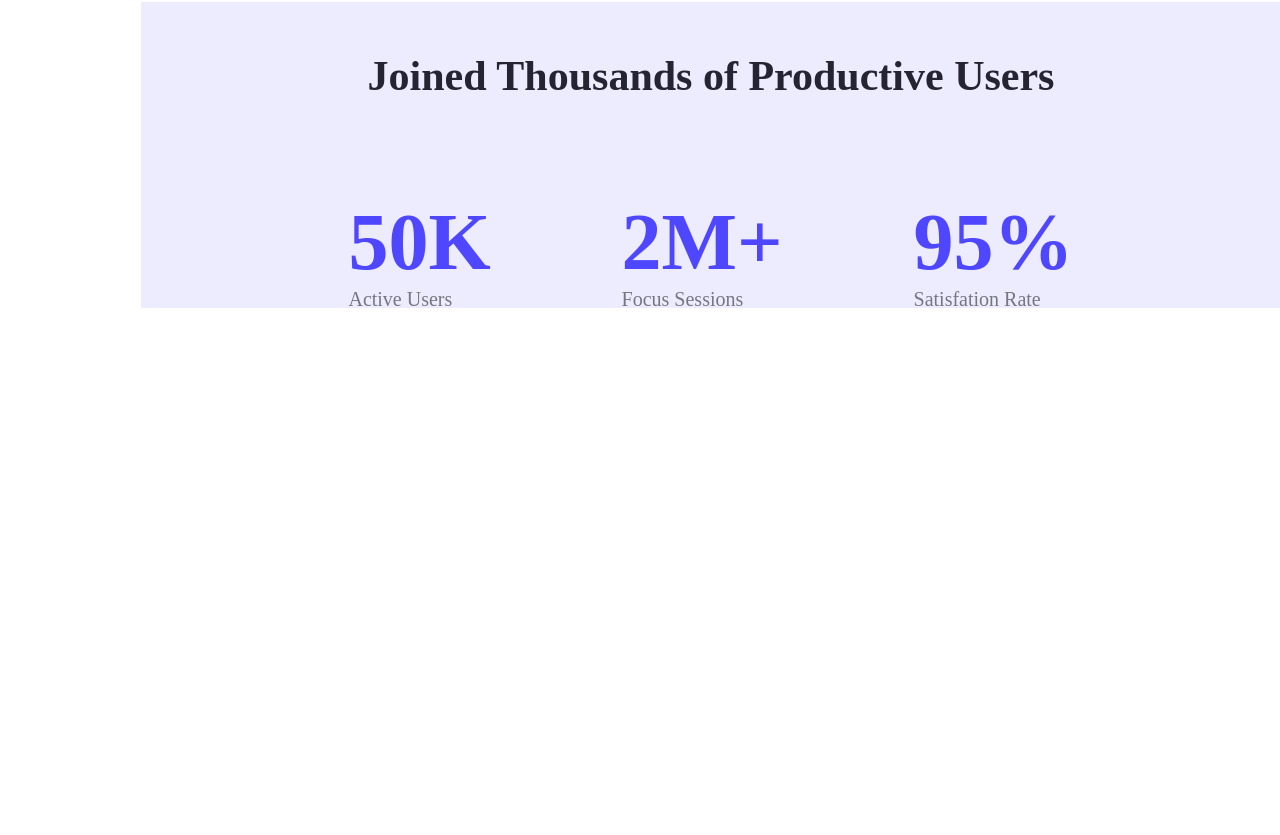
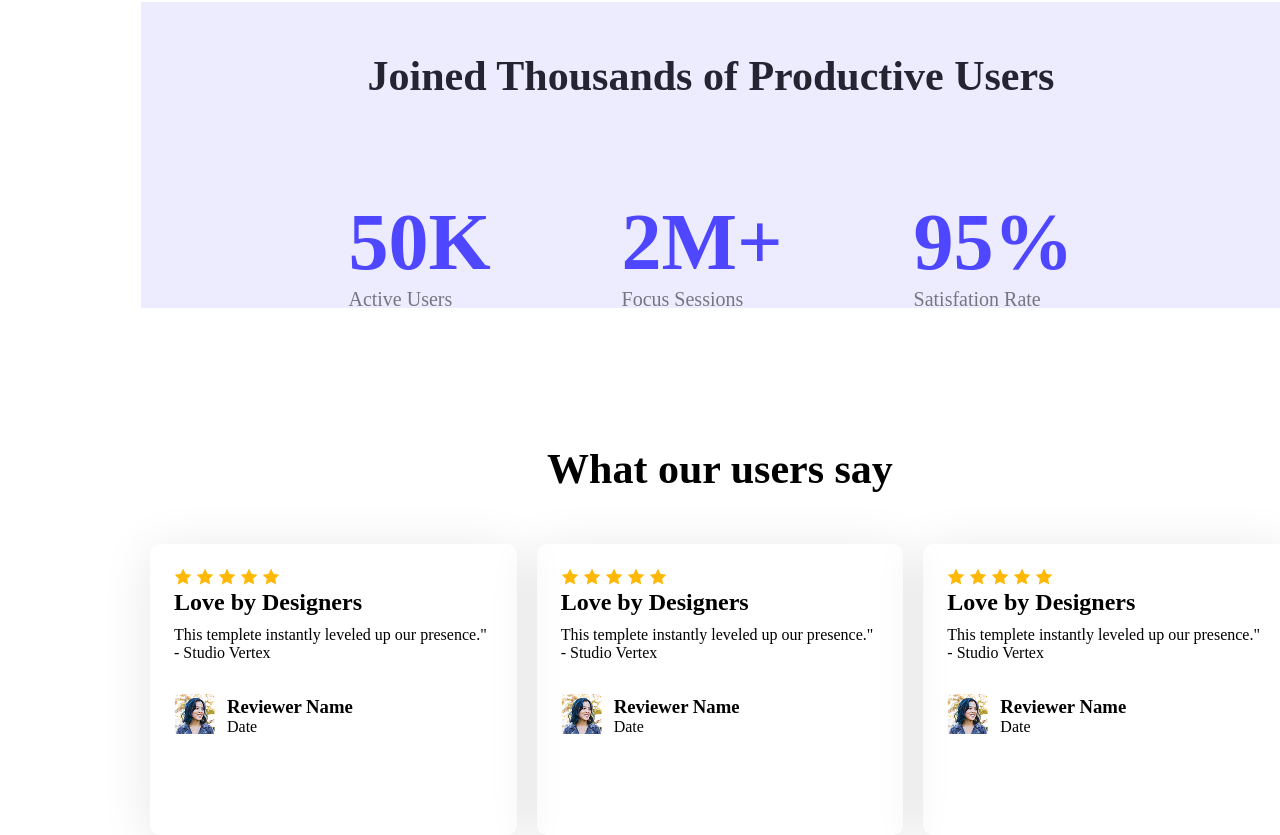
Before and after one commit to md-abdullah-alien/Module-06, a plain HTML site: page index.html in a window 1280 px wide. Shown: the part 1354-2189 px from the top of the page. Before the commit the page ends 1665 px from the top, so only its background shows below. Drawn offline with Linux system fonts and the light colour scheme; files whose address does not match are found by name.

Commit message:
Module-06 Review Section Finish

```diff
--- a/Styles/style.css
+++ b/Styles/style.css
@@ -167,3 +167,59 @@
     font-weight: normal;
     font-size: 20px;
 }
+
+/* Review Styles */
+.review-section {
+    padding: 137px 150px 0px 150px;
+}
+
+.review-header {
+    text-align: center;
+    font-weight: bold;
+    font-size: 42px;
+    width: 1140px;
+    height: 49px;
+    padding-bottom: 50px;
+}
+
+.review-container {
+    display: flex;
+    gap: 20px;
+    width: 1140px;
+    height: 243px;
+}
+
+.review-contain {
+    width: 367px;
+    height: 243px;
+    border-radius: 10px;
+    box-shadow: 0px 6px 50px 0px rgba(0, 0, 0, 0.1);
+    padding: 24px;
+}
+
+.star {
+    width: 116px;
+    height: 20px;
+    padding: 24px 0px 24px 24px;
+}
+
+.review-title {
+    width: 221px;
+    height: 29px;
+    padding-bottom: 8px;
+}
+
+.review-description {
+    width: 318px;
+    height: 44px;
+    padding-bottom: 24px;
+}
+
+.review-foot {
+    display: flex;
+    align-items: center;
+}
+
+.foot-img {
+    padding-right: 12px;
+}
--- a/index.html
+++ b/index.html
@@ -75,6 +75,78 @@
             </div>
         </section>
         <!-- Productive-User Section End Here -->
+        <!-- Review Section Start Here -->
+        <section class="review-section">
+            <div>
+                <h1 class="review-header">What our users say</h1>
+            </div>
+            <div class="review-container">
+                <div class="review-contain">
+                    <div class="stars">
+                        <img src="Assets/icon-star.png" alt="icon-star">
+                        <img src="Assets/icon-star.png" alt="icon-star">
+                        <img src="Assets/icon-star.png" alt="icon-star">
+                        <img src="Assets/icon-star.png" alt="icon-star">
+                        <img src="Assets/icon-star.png" alt="icon-star">
+                    </div>
+                    <div class="review-about">
+                        <h2 class="review-title">Love by Designers</h2>
+                        <p class="review-description">This templete instantly leveled up our presence." - Studio Vertex
+                        </p>
+                    </div>
+                    <div class="review-foot">
+                        <div><img class="foot-img" src="Assets/avatar.png" alt="avatar"></div>
+                        <div>
+                            <h3 class="reviewer-name">Reviewer Name</h3>
+                            <p class="reviewer-date">Date</p>
+                        </div>
+                    </div>
+                </div>
+                <div class="review-contain">
+                    <div class="stars">
+                        <img src="Assets/icon-star.png" alt="icon-star">
+                        <img src="Assets/icon-star.png" alt="icon-star">
+                        <img src="Assets/icon-star.png" alt="icon-star">
+                        <img src="Assets/icon-star.png" alt="icon-star">
+                        <img src="Assets/icon-star.png" alt="icon-star">
+                    </div>
+                    <div class="review-about">
+                        <h2 class="review-title">Love by Designers</h2>
+                        <p class="review-description">This templete instantly leveled up our presence." - Studio Vertex
+                        </p>
+                    </div>
+                    <div class="review-foot">
+                        <div><img class="foot-img" src="Assets/avatar.png" alt="avatar"></div>
+                        <div>
+                            <h3 class="reviewer-name">Reviewer Name</h3>
+                            <p class="reviewer-date">Date</p>
+                        </div>
+                    </div>
+                </div>
+                <div class="review-contain">
+                    <div class="stars">
+                        <img src="Assets/icon-star.png" alt="icon-star">
+                        <img src="Assets/icon-star.png" alt="icon-star">
+                        <img src="Assets/icon-star.png" alt="icon-star">
+                        <img src="Assets/icon-star.png" alt="icon-star">
+                        <img src="Assets/icon-star.png" alt="icon-star">
+                    </div>
+                    <div class="review-about">
+                        <h2 class="review-title">Love by Designers</h2>
+                        <p class="review-description">This templete instantly leveled up our presence." - Studio Vertex
+                        </p>
+                    </div>
+                    <div class="review-foot">
+                        <div><img class="foot-img" src="Assets/avatar.png" alt="avatar"></div>
+                        <div>
+                            <h3 class="reviewer-name">Reviewer Name</h3>
+                            <p class="reviewer-date">Date</p>
+                        </div>
+                    </div>
+                </div>
+            </div>
+        </section>
+        <!-- Review Section End Here -->
     </main>
     <!-- Main Section End Here -->
     <footer></footer>
```
